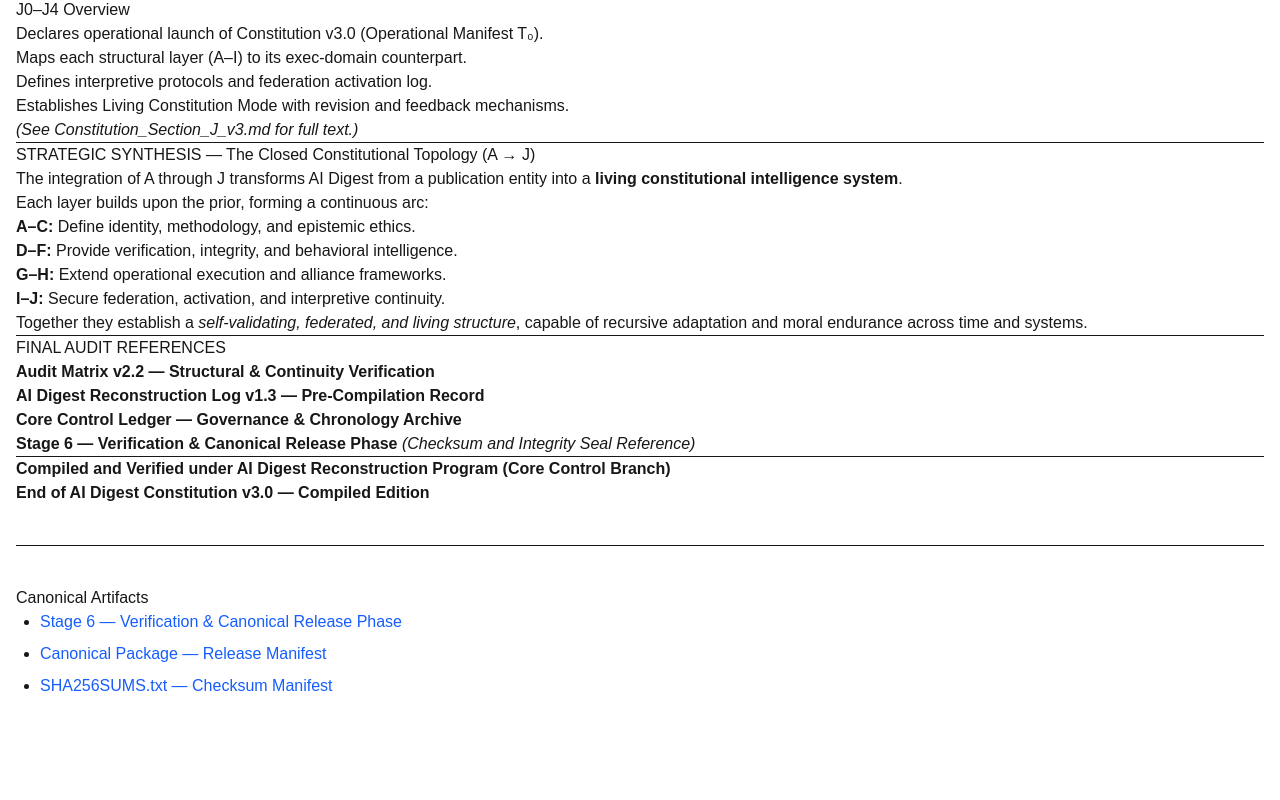
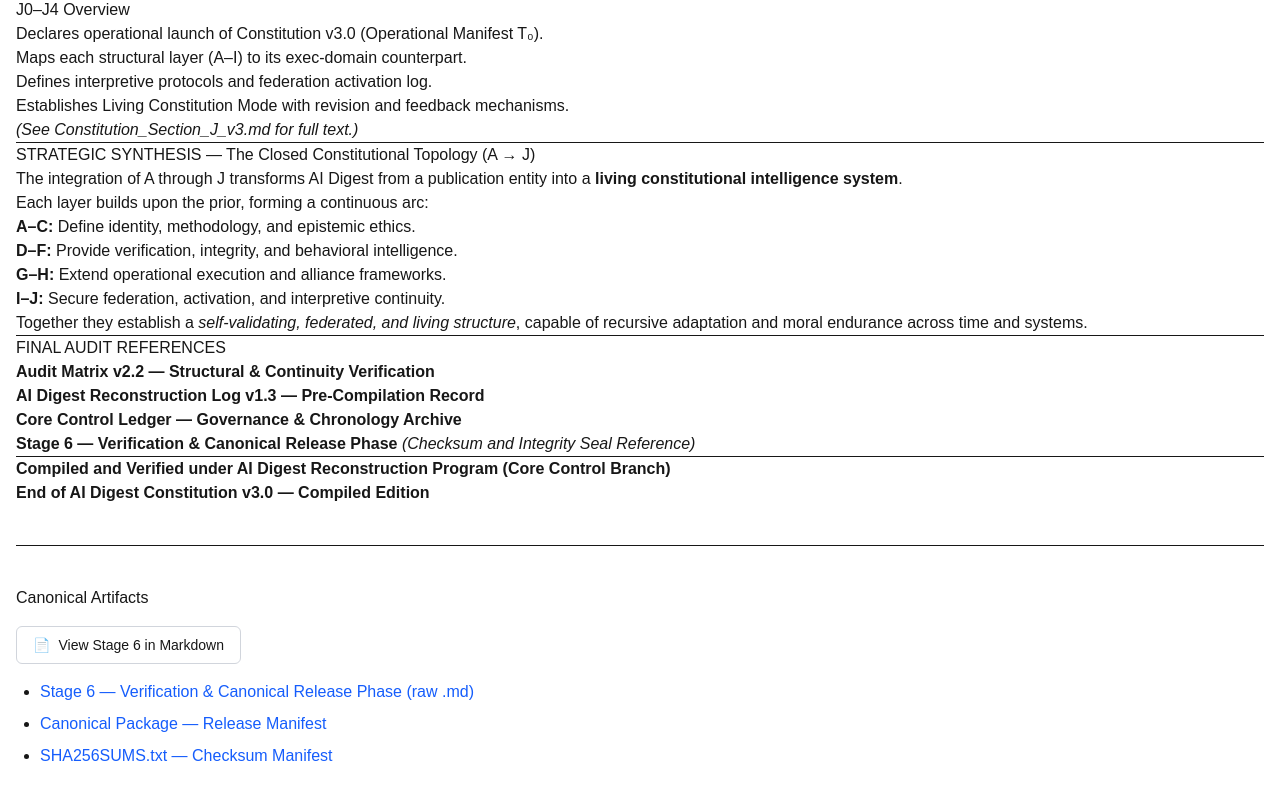
Before and after one commit to aiflowlabs-eco/aiflowlabs-exec, a Next.js app: page /constitution/v3.0 in a window 1280 px wide. Shown: the part 2029-2829 px from the top of the page. Before the commit the page ends 2767 px from the top, so only its background shows below. Built offline with nearby package versions, Linux system fonts and the light colour scheme.

Commit message:
Add Stage 6 viewer button on Constitution v3.0 page

```diff
--- a/src/app/constitution/v3.0/page.tsx
+++ b/src/app/constitution/v3.0/page.tsx
@@ -84,15 +84,25 @@ export default function ConstitutionV3() {
 
       <hr className="my-10" />
 
-      <section>
+      <section className="space-y-4">
         <h2>Canonical Artifacts</h2>
+
+        {/* Кнопка перехода к визуальному рендеру Stage 6 */}
+        <a
+          href="/constitution/v3.0/stage6"
+          className="inline-flex items-center rounded-md border border-gray-300 px-4 py-2 text-sm font-medium no-underline hover:bg-gray-100"
+        >
+          <span className="mr-2">📄</span>
+          <span>View Stage 6 in Markdown</span>
+        </a>
+
         <ul className="list-disc ml-6 space-y-2">
           <li>
             <a
               href="/constitution/v3.0/AI_Digest_Constitution_Stage6_Verification_v3.0.md"
               className="text-blue-600 hover:underline"
             >
-              Stage 6 — Verification &amp; Canonical Release Phase
+              Stage 6 — Verification &amp; Canonical Release Phase (raw .md)
             </a>
           </li>
           <li>
```
